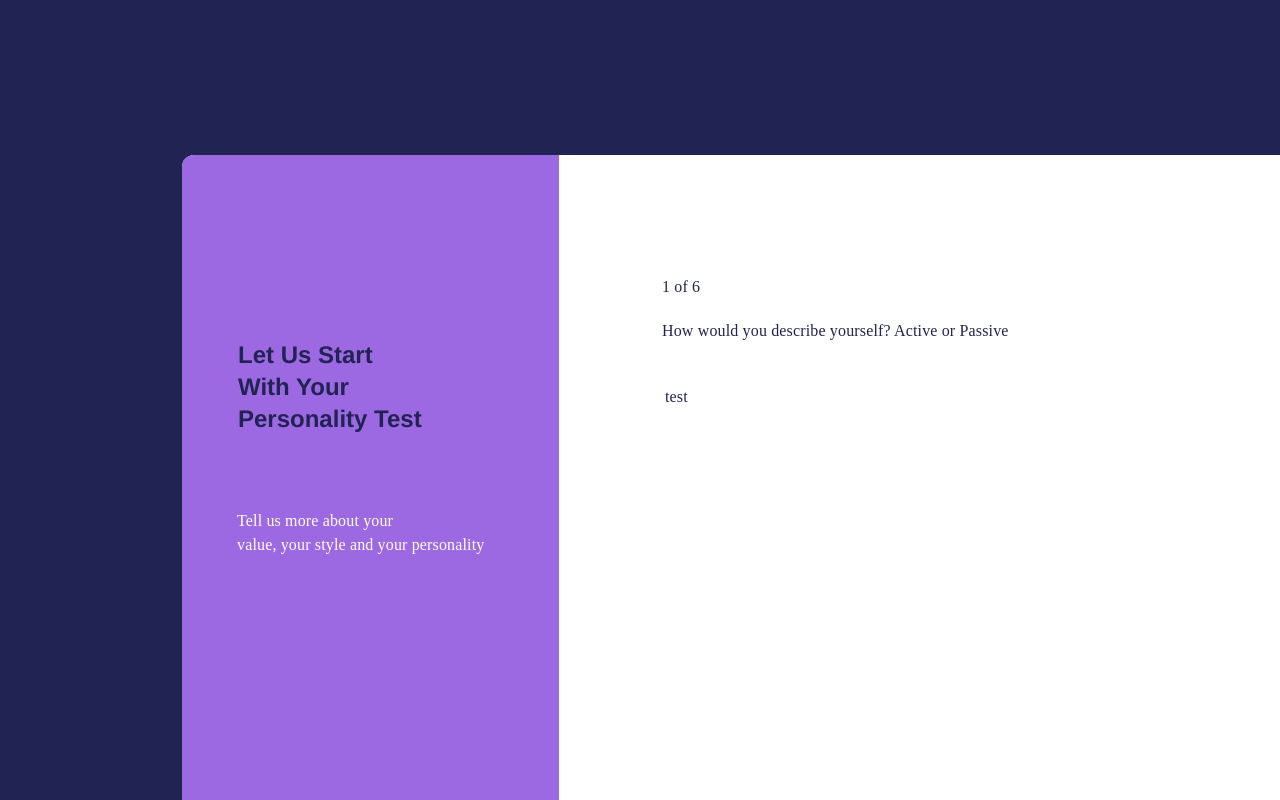
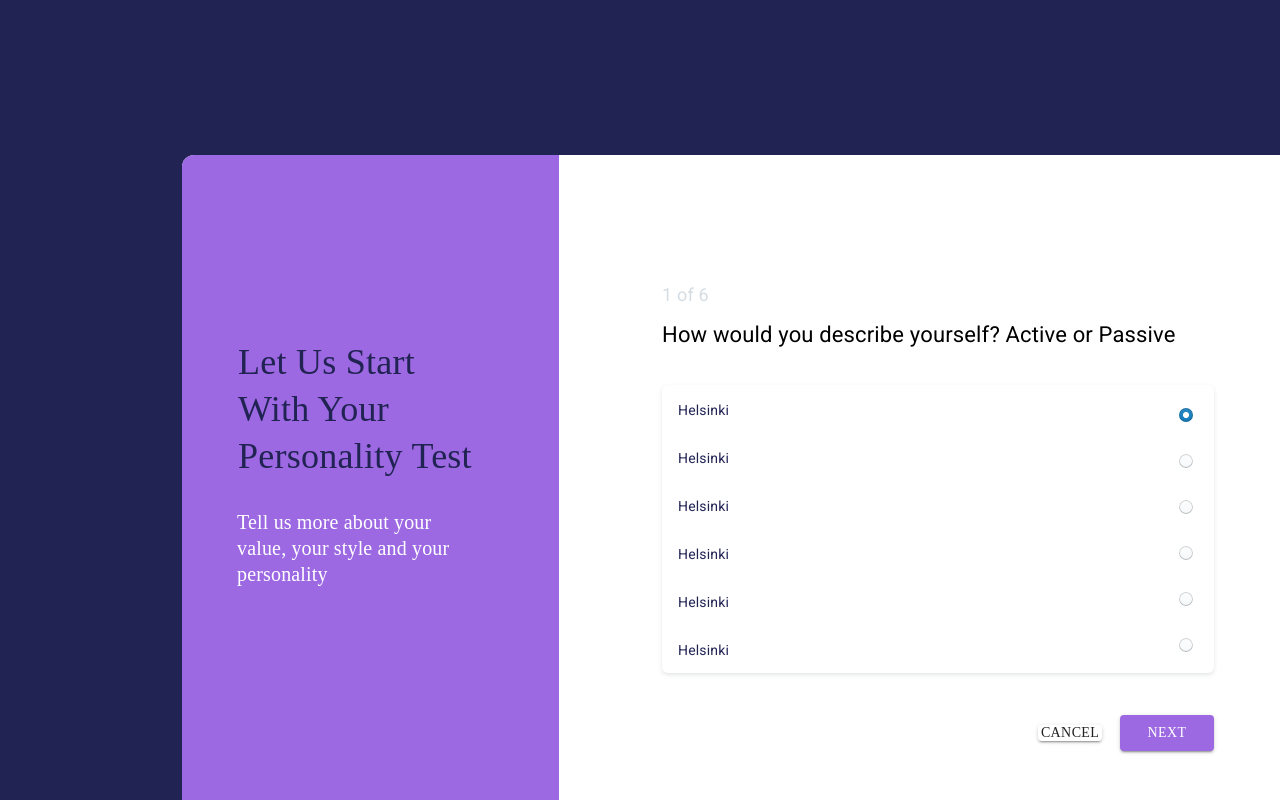
Before and after one commit to BoscoTin/COMP4021-Frontend, a Next.js app: page /questionaire in a window 1280 px wide. Shown: the top 800 px of the page. Built offline with nearby package versions, Linux system fonts and the light colour scheme.

Commit message:
finish with px version

```diff
--- a/pages/questionaire.js
+++ b/pages/questionaire.js
@@ -1,123 +1,368 @@
 import React from "react";
 
 import { makeStyles } from "@material-ui/core/styles";
+import clsx from 'clsx';
 import {
     Grid,
     Typography,
-  Button,
-  GridList,
-  GridListTile,
+    Button
 } from "@material-ui/core";
-import Checkbox from '@material-ui/core/Checkbox';
+import Box from "@material-ui/core/Box";
+import Link from "../src/components/Link";
+import Radio from "@material-ui/core/Radio";
+import FormControl from "@material-ui/core/FormControl";
+import FormLabel from "@material-ui/core/FormLabel";
+import RadioGroup from "@material-ui/core/RadioGroup";
+import FormControlLabel from "@material-ui/core/FormControlLabel";
+
+
 
 /*
   please define css style here, using camel style name
   use vscode with extension intellisense would greatly help
 */
 const useStyles = makeStyles((theme) => ({
-  root:{
+  Background:{
     backgroundColor: theme.palette.text.primary,
-    width:"1600px",
-    height:"1024px",
-    flexGrow:1
+    position: "relative",
+    width: "1600px",
+    height: "1024px"
   },
-  Layer: {
-    background: "#FFFFFF",
+
+  rightLayer:{
     position: "absolute",
-    width: "1235px",
-    height: "774px",
+    left: "11.38%",
+    right: "11.44%",
+    top: "15.14%",
+    bottom: "15.14%",
+    background: theme.palette.text.secondary,
     borderRadius:"12px",
-    left:"182px",
-    top:"155px"
+    width:"1235px"
+  }, rightLayerContent1:{
+    position: "absolute",
+    width: "587px",
+    height: "100px",
+    left: "480px",
+    top: "120px"
+  }, rightLayerButton1:{
+    position: "absolute",
+    width: "62px",
+    height: "16px",
+    left: "856px",
+    top: "570px",
+    background:theme.palette.text.secondary
+  }, rightLayerButton2:{
+    position: "absolute",
+    width: "94px",
+    height: "36px",
+    left: "938px",
+    top: "560px",
+    background:theme.palette.primary.main
+  }, rightLayerButtonBoxContainer:{
+    position: "absolute",
+    width: "552px",
+    height: "288px",
+    left: "480px",
+    top: "230px",
+    background:"#FFFFFF",
+    boxShadow: "0px 2px 4px rgba(96, 97, 112, 0.16), 0px 0px 1px rgba(40, 41, 61, 0.04)",
+    borderRadius: "6px"
+  }, rightLayerButtonTitleContainer:{
+        width: "300px",
+        height: "248px",
+        left: "3px"
+    },rightLayerButtonTitle:{
+      width: "140.55px",
+      height: "24px",
+      marginTop:"13px",
+      marginLeft:"16px",
+      marginBottom:"11px"
+  }, rightLayerButton:{
+      top:"6.25%",
+      left:"93.75%",
+      icon:"#0099FF"
   },
+
   leftLayer:{
-    background: theme.palette.primary.main,
+    position: "absolute",
     width: "377px",
-    height: "774px",
-    borderRadius:"12px 0px 0px 12px"
-  },
-  leftLayerContext1:{
+    height: "714px",
+    borderRadius:"12px 0px 0px 12px",
+    background: theme.palette.primary.main
+  }, leftLayerContext1:{
     position: "absolute",
-    backgroundColor: theme.palette.primary.main,
     width:"256px",
     height:"141px",
     left:"56px",
-    top:"184px"
-  },
-  leftLayerContext2:{
+    top:"184px",
+  }, leftLayerContext2:{
     position: "absolute",
-    backgroundColor: theme.palette.primary.main,
     width:"257px",
     height:"78px",
     left:"55px",
-    top:"354px"
+    top:"354px",
   },
-  rightLayerContent1:{
-    position:"absolute",
-    width: "587px",
-    height: "100px",
-    left: "480px",
-    top: "120px",
+
+  ButtonRoot: {
+      marginTop:"14px",
+      left:"219px",
+      '&:hover': {
+          backgroundColor: 'transparent',
       },
-  rightLayerContent2:{
-    position: "absolute",
-    width: "546px",
-    height: "288px",
-    top: "230px",
-    left: "483px"
+  }, Icon: {
+        borderRadius: '50%',
+        width: 14,
+        height: 14,
+        boxShadow: 'inset 0 0 0 1px rgba(16,22,26,.2), inset 0 -1px 0 rgba(16,22,26,.1)',
+        backgroundColor: '#f5f8fa',
+        backgroundImage: 'linear-gradient(180deg,hsla(0,0%,100%,.8),hsla(0,0%,100%,0))',
+        '$root.Mui-focusVisible &': {
+            outline: '2px auto rgba(19,124,189,.6)',
+            outlineOffset: 2,
         },
-  rightLayerContent2CheckBox1:{
-    position: "absolute",
-    width: "546px",
-    height: "48px"
-  }
+        'input:hover ~ &': {
+            backgroundColor: '#ebf1f5',
+        },
+        'input:disabled ~ &': {
+            boxShadow: 'none',
+            background: 'rgba(206,217,224,.5)',
+        },
+    }, CheckedIcon: {
+        backgroundColor: '#137cbd',
+        backgroundImage: 'linear-gradient(180deg,hsla(0,0%,100%,.1),hsla(0,0%,100%,0))',
+        '&:before': {
+            display: 'block',
+            width: 14,
+            height: 14,
+            backgroundImage: 'radial-gradient(#fff,#fff 28%,transparent 32%)',
+            content: '""',
+        },
+        'input:hover ~ &': {
+            backgroundColor: '#106ba3',
+        },
+    },
 }));
 
-function Layer(props) {
-  const { classes }= props;
-  return(
-      <Grid containerBase className = {classes.root}>
+function BackGround(props){
+  const {classes} = props;
+  return (
+      <Grid container className={classes.Background}>
+        <RightLayer classes = {classes} />
+      </Grid>
+  );
+}
 
-          <Grid container0 className = {classes.Layer} >
+function LeftLayer(props){
+  const {classes} = props;
+  return (
+      <Grid container className = {classes.leftLayer}>
 
-
-            <Grid container1 className = {classes.leftLayer}>
-              <Grid container2 className = {classes.leftLayerContext1}>
-                <Grid item xs={10} md={12} >
-                  <Typography variant="h5" color="#000000">
+          <Grid container className = {classes.leftLayerContext1}>
+            <Grid item >
+              <Typography variant="h4" color="#000000">
+                <Box fontFamily={"Asap"}
+                     fontStyle={"normal"}
+                     fontWeight={"normal"}
+                     fontSize={"36px"}
+                     lineHeight={"130%"}>
                   Let Us Start <br />With Your<br />Personality Test
+                </Box>
               </Typography>
             </Grid>
           </Grid>
 
-              <Grid container2 className = {classes.leftLayerContext2}>
-                <Grid item2 xs={10} md={12}>
+          <Grid container className = {classes.leftLayerContext2}>
+            <Grid item >
               <Typography color="textSecondary" >
+                <Box fontFamily={"Asap"}
+                     fontStyle={"normal"}
+                     fontWeight={"normal"}
+                     fontSize={"20px"}
+                     lineHeight={"130%"}>
                   Tell us more about your <br/>value, your style and your personality
+                </Box>
               </Typography>
             </Grid>
           </Grid>
-            </Grid>
-
-            <Grid container3 className = {classes.rightLayerContent1}>
-              <Typography color= "#858585" >
-                1 of 6
-              </Typography>
-              <br/>
-              <Typography color= "#000000" >
-                How would you describe yourself? Active or Passive
-              </Typography>
-            </Grid>
-
-            <Grid container4 className = {classes.rightLayerContent2}>
-              <Typography color= "#000000" >
-                test
-              </Typography>
-            </Grid>
 
       </Grid>
+  );
+}
+
+function RightLayer(props){
+  const {classes} = props;
+  return (
+      <Grid container className = {classes.rightLayer}>
+
+        <LeftLayer classes = {classes} />
+
+        <Grid container className={classes.rightLayerContent1}>
+          <Typography>
+            <Box fontFamily={"Roboto"}
+                 fontStyle={"normal"}
+                 fontWeight={"normal"}
+                 fontSize={"18px"}
+                 lineHeight={"40px"}
+                 color={"#D5DDE3"}>
+                1 of 6
+            </Box>
+            <Box fontFamily={"Roboto"}
+                 fontStyle={"normal"}
+                 fontWeight={"normal"}
+                 fontSize={"22px"}
+                 lineHeight={"40px"}
+                 color={"#000"}>
+                How would you describe yourself? Active or Passive
+            </Box>
+          </Typography>
 
         </Grid>
+        <Button1 classes = {classes}/>
+        <Button2 classes = {classes}/>
+        <CheckBox classes = {classes}/>
+      </Grid>
+  );
+}
+
+function StyledRadio(props) {
+    const classes = useStyles();
+
+    return (
+        <Radio
+            className={classes.ButtonRoot}
+            disableRipple
+            color="default"
+            checkedIcon={<span className={clsx(classes.Icon, classes.CheckedIcon)} />}
+            icon={<span className={classes.Icon} />}
+            {...props}
+        />
+    );
+}
+
+function CheckBox(props){
+  const {classes} = props;
+    const [value, setValue] = React.useState("female");
+
+    function handleClick(event) {
+        if (event.target.value === value) {
+            setValue("");
+        } else {
+            setValue(event.target.value);
+        }
+    }
+
+  return(
+      <Grid container className={classes.rightLayerButtonBoxContainer} >
+          <Box className={classes.rightLayerButtonTitleContainer} display={"flex"} flexDirection={"column"}>
+              <Box className={classes.rightLayerButtonTitle}
+                   fontFamily= "Roboto"
+                   font-style={"normal"}
+                   fontWeight={"normal"}
+                   fontSize= "14px"
+                   lineHeight= "24px">
+                  Helsinki
+              </Box>
+              <Box className={classes.rightLayerButtonTitle}
+                   fontFamily= "Roboto"
+                   font-style={"normal"}
+                   fontWeight={"normal"}
+                   fontSize= "14px"
+                   lineHeight= "24px">
+                  Helsinki
+              </Box>
+              <Box className={classes.rightLayerButtonTitle}
+                         fontFamily= "Roboto"
+                         font-style={"normal"}
+                         fontWeight={"normal"}
+                         fontSize= "14px"
+                         lineHeight= "24px">
+              Helsinki
+              </Box>
+              <Box className={classes.rightLayerButtonTitle}
+                     fontFamily= "Roboto"
+                     font-style={"normal"}
+                     fontWeight={"normal"}
+                     fontSize= "14px"
+                     lineHeight= "24px">
+              Helsinki
+              </Box>
+              <Box className={classes.rightLayerButtonTitle}
+                     fontFamily= "Roboto"
+                     font-style={"normal"}
+                     fontWeight={"normal"}
+                     fontSize= "14px"
+                     lineHeight= "24px">
+              Helsinki
+              </Box>
+              <Box className={classes.rightLayerButtonTitle}
+                   fontFamily= "Roboto"
+                   font-style={"normal"}
+                   fontWeight={"normal"}
+                   fontSize= "14px"
+                   lineHeight= "24px">
+                  Helsinki
+              </Box>
+          </Box>
+          <FormControl component="fieldset" className={classes.formControl}>
+              <RadioGroup
+                  aria-label="gender"
+                  name="gender1"
+                  className={classes.group}
+                  value={value}>
+                  <FormControlLabel
+                      value="female"
+                      control={<StyledRadio onClick={handleClick} />}
+                  />
+                  <FormControlLabel
+                      value="male"
+                      control={<StyledRadio onClick={handleClick} />}
+
+                  />
+                  <FormControlLabel
+                      value="other"
+                      control={<StyledRadio onClick={handleClick} />}
+                  />
+                  <FormControlLabel
+                      value="1"
+                      control={<StyledRadio onClick={handleClick} />}
+
+                  />
+                  <FormControlLabel
+                      value="2"
+                      control={<StyledRadio onClick={handleClick} />}
+                  />
+                  <FormControlLabel
+                      value="3"
+                      control={<StyledRadio onClick={handleClick} />}
+                  />
+              </RadioGroup>
+          </FormControl>
+      </Grid>
+  );
+}
+
+function Button1(props){
+  const {classes} = props;
+  return (
+      <Button
+          className={classes.rightLayerButton1}
+          href="/signup"
+          component={Link}
+          variant="contained">
+        <Typography variant="button" color={"#979797"}>CANCEL</Typography>
+      </Button>
+  );
+}
+function Button2(props){
+  const {classes} = props;
+  return (
+      <Button
+          className={classes.rightLayerButton2}
+          href="/signup"
+          component={Link}
+          variant="contained">
+        <Typography variant="button" color="textSecondary">NEXT</Typography>
+      </Button>
   );
 }
 
@@ -126,7 +371,5 @@ function Layer(props) {
 export default function QuestionairePage() {
   const classes = useStyles();
 
-  return (
-      <Layer classes = {classes}/>
-  );
+  return <BackGround classes = {classes} />;
 }
```
Lines whose indentation alone changed are shown as unchanged.
